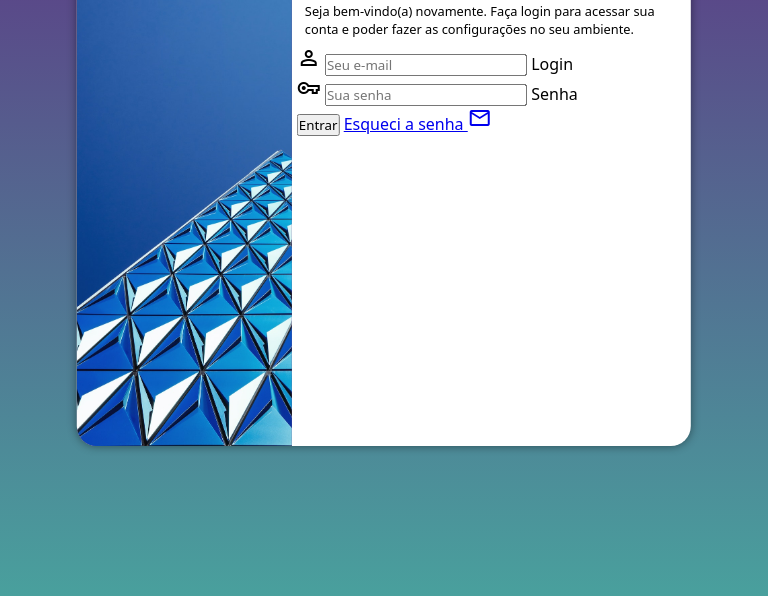
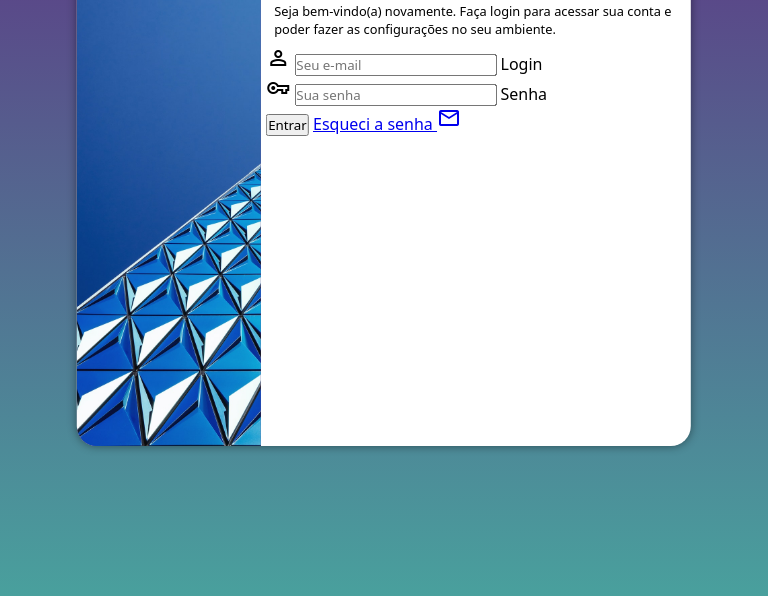
Before and after one commit to LuizCGomez/projeto-login, a plain HTML site: page index.html in a window 768 px wide. Shown: the part 204-800 px from the top of the page. Drawn offline with nearby package versions, Linux system fonts and the light colour scheme.

Commit message:
Update media-query.css

```diff
--- a/estilos/media-query.css
+++ b/estilos/media-query.css
@@ -12,13 +12,13 @@
 
     section#login > div#imagem {
         float: left;
-        width: 35%;
+        width: 30%;
         height: 100%;
     }
 
     section#login > div#formulario {
         float: right;
-        width: 65%;
+        width: 70%;
     }
 }
 
```
